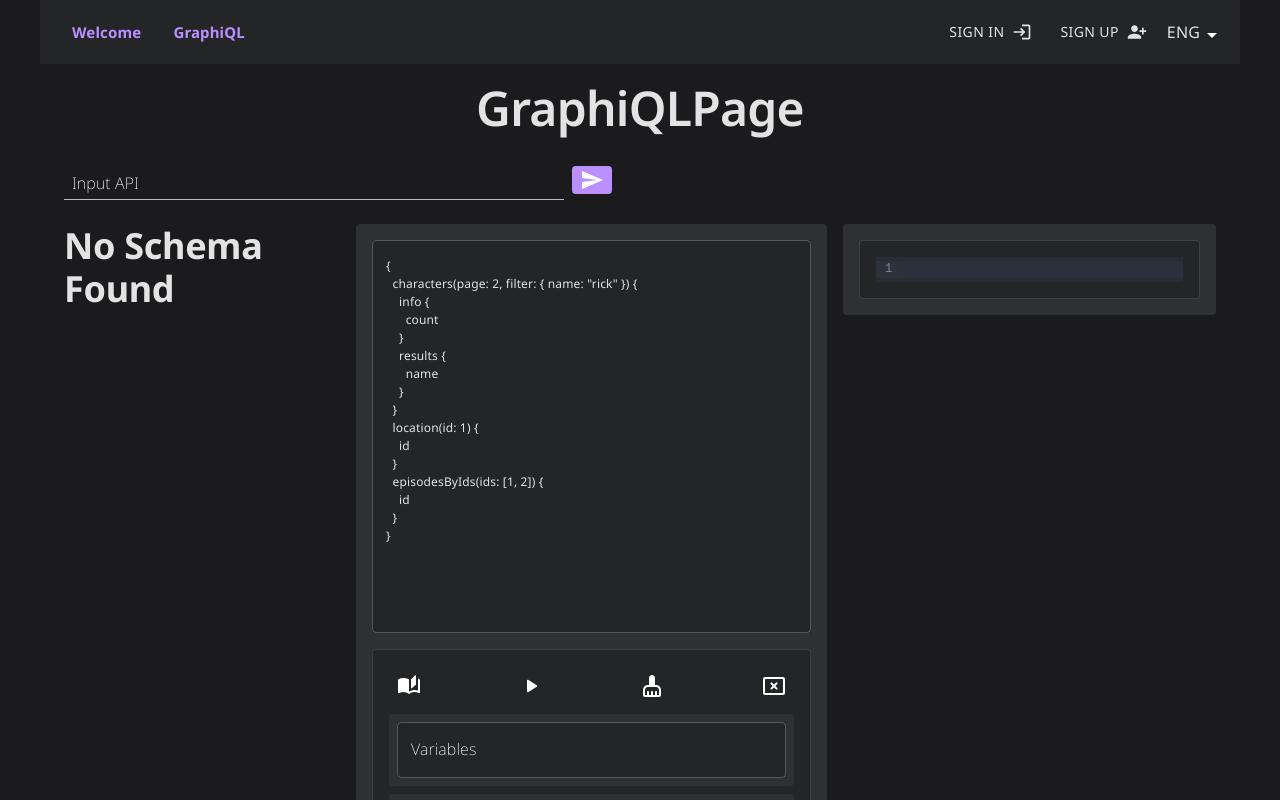
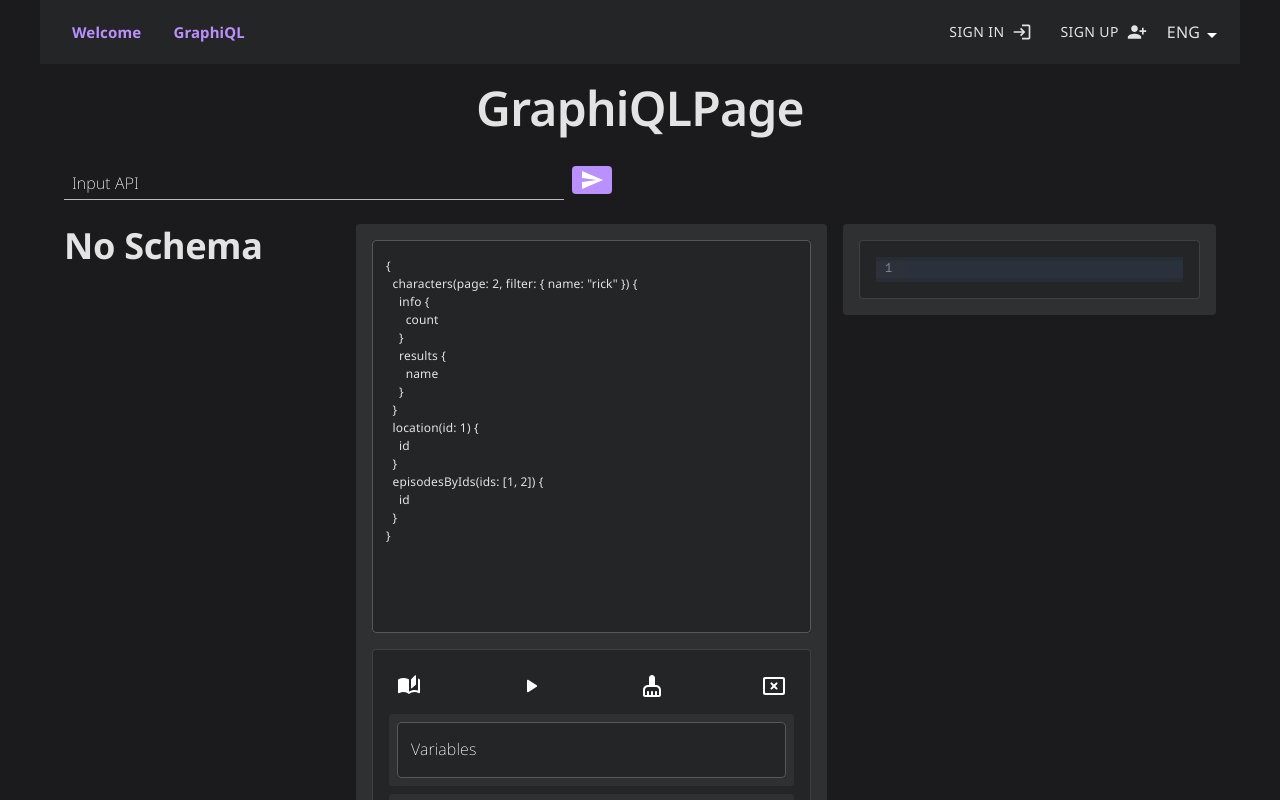
Before and after one commit to Ivan-Gav/graphiql-app, a React (Vite) app: page /graphiql in a window 1280 px wide. Shown: the top 800 px of the page. Built offline with nearby package versions, Linux system fonts and the light colour scheme; no server answers.

Commit message:
feat: add lazy load for doc explorer

```diff
--- a/src/components/DocumentationExplorer/DocumentationExplorer.tsx
+++ b/src/components/DocumentationExplorer/DocumentationExplorer.tsx
@@ -1,3 +1,4 @@
+import { useMemo } from 'react';
 import { Paper, Stack, Typography } from '@mui/material';
 import { buildClientSchema } from 'graphql';
 import { useAppSelector } from 'src/hooks/redux';
@@ -9,7 +10,10 @@
 export default function DocumentationExplorer() {
   const { isLoading, errorMessage, schemaApi } =
     useAppSelector(getGraphqlState);
-  const schema = schemaApi ? buildClientSchema(schemaApi) : null;
+  const schema = useMemo(
+    () => (schemaApi ? buildClientSchema(schemaApi) : null),
+    [schemaApi]
+  );
 
   const { docPath: path } = useAppSelector((state) => state.docReducer);
 
@@ -30,12 +34,11 @@
   if (!schema)
     return (
       <Stack>
-        <Typography variant="h2">No schema found</Typography>
+        <Typography variant="h2">No schema</Typography>
       </Stack>
     );
 
   return (
-    <>
     <Paper sx={{ p: 2 }}>
       {path.length <= 1 && <Docs schema={schema} />}
       {path.length > 1 && (
@@ -45,6 +48,5 @@
         </>
       )}
     </Paper>
-    </>
   );
 }
--- a/src/pages/GraphiQLPage/GraphiQLPage.tsx
+++ b/src/pages/GraphiQLPage/GraphiQLPage.tsx
@@ -1,9 +1,13 @@
 import { Grid, Paper, Typography } from '@mui/material';
-import DocumentationExplorer from '../../components/DocumentationExplorer/DocumentationExplorer';
 import RequestEditor from '../../components/RequestEditor/RequestEditor';
 import RequestMenu from '../../components/RequestMenu/RequestMenu';
 import ResponseSection from '../../components/ResponseSection/ResponseSection';
 import InputApi from 'src/components/InputApi/InputApi';
+import { Suspense, lazy } from 'react';
+
+const DocumentationExplorer = lazy(
+  () => import('../../components/DocumentationExplorer/DocumentationExplorer')
+);
 
 export default function GraphiQLPage() {
   return (
@@ -14,7 +18,9 @@
       <InputApi />
       <Grid container justifyContent="space-between" sx={{ p: 2 }}>
         <Grid item xs={3} sx={{ p: 1 }}>
-          <DocumentationExplorer />
+          <Suspense fallback={<h3>fallback...</h3>}>
+            <DocumentationExplorer />
+          </Suspense>
         </Grid>
         <Grid item xs={5} sx={{ p: 1 }}>
           <Paper sx={{ p: 1 }}>
```
Lines whose indentation alone changed are shown as unchanged.
